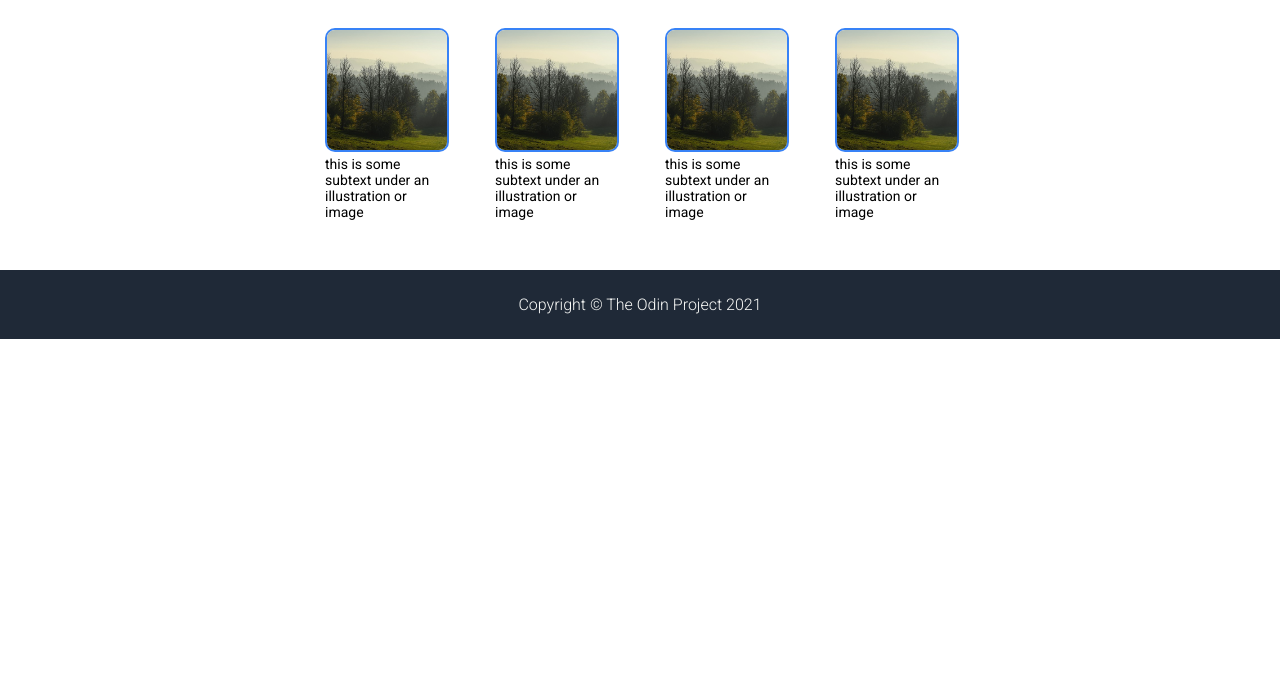
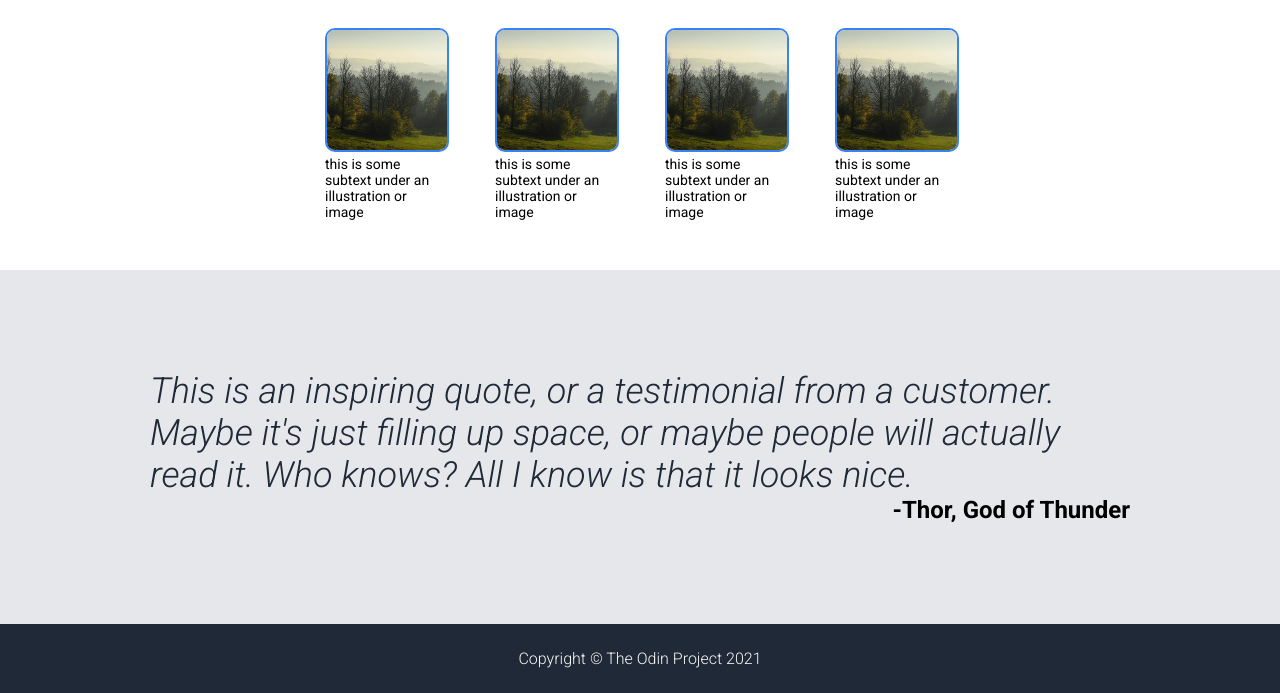
Before and after one commit to jjimenezg93/foundations-landing-page, a plain HTML site: page index.html in a window 1280 px wide. Shown: the part 582-1275 px from the top of the page. Before the commit the page ends 921 px from the top, so only its background shows below. Drawn offline with Linux system fonts and the light colour scheme.

Commit message:
Add testimonial section

```diff
--- a/index.html
+++ b/index.html
@@ -61,30 +61,45 @@
         <li>
           <figure>
             <img src="media/nature.jpg" alt="Nature" width="120" height="120" />
-                <figcaption>this is some subtext under an illustration or image</figcaption>
+            <figcaption>
+              this is some subtext under an illustration or image
+            </figcaption>
           </figure>
         </li>
         <li>
           <figure>
             <img src="media/nature.jpg" alt="Nature" width="120" height="120" />
-                <figcaption>this is some subtext under an illustration or image</figcaption>
+            <figcaption>
+              this is some subtext under an illustration or image
+            </figcaption>
           </figure>
         </li>
         <li>
           <figure>
             <img src="media/nature.jpg" alt="Nature" width="120" height="120" />
-                <figcaption>this is some subtext under an illustration or image</figcaption>
+            <figcaption>
+              this is some subtext under an illustration or image
+            </figcaption>
           </figure>
         </li>
         <li>
           <figure>
             <img src="media/nature.jpg" alt="Nature" width="120" height="120" />
-                <figcaption>this is some subtext under an illustration or image</figcaption>
+            <figcaption>
+              this is some subtext under an illustration or image
+            </figcaption>
           </figure>
         </li>
       </ul>
     </section>
-    <section class="testimonial"></section>
+    <section class="testimonial">
+      <p>
+        This is an inspiring quote, or a testimonial from a customer. Maybe it's
+        just filling up space, or maybe people will actually read it. Who knows?
+        All I know is that it looks nice.
+      </p>
+      <p>-Thor, God of Thunder</p>
+    </section>
     <section class="newsletter"></section>
     <footer><p>Copyright &#169; The Odin Project 2021</p></footer>
   </body>
--- a/style.css
+++ b/style.css
@@ -129,6 +129,26 @@ figcaption {
     }
 }
 
+.testimonial {
+    display: flex;
+    flex-direction: column;
+    background-color: #e5e7eb;
+    padding: 100px 150px;
+}
+
+.testimonial :nth-child(1) {
+    font-style: italic;
+    font-weight: 300;
+    font-size: 36px;
+    color: #1f2937;
+}
+
+.testimonial :nth-child(2) {
+    font-weight: bolder;
+    font-size: 24px;
+    align-self: flex-end;
+}
+
 footer {
     text-align: center;
     justify-content: center;
```
Lines whose indentation alone changed are shown as unchanged.
